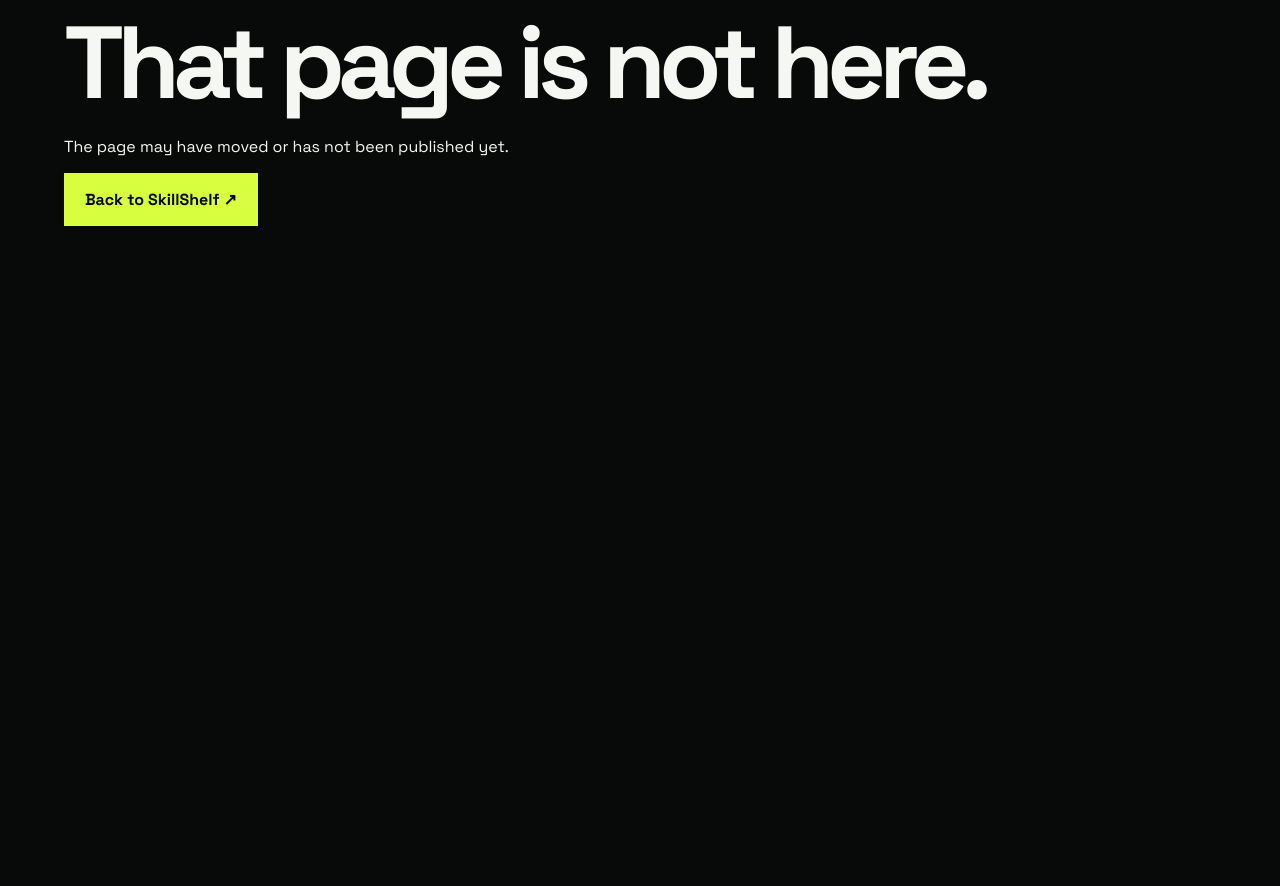
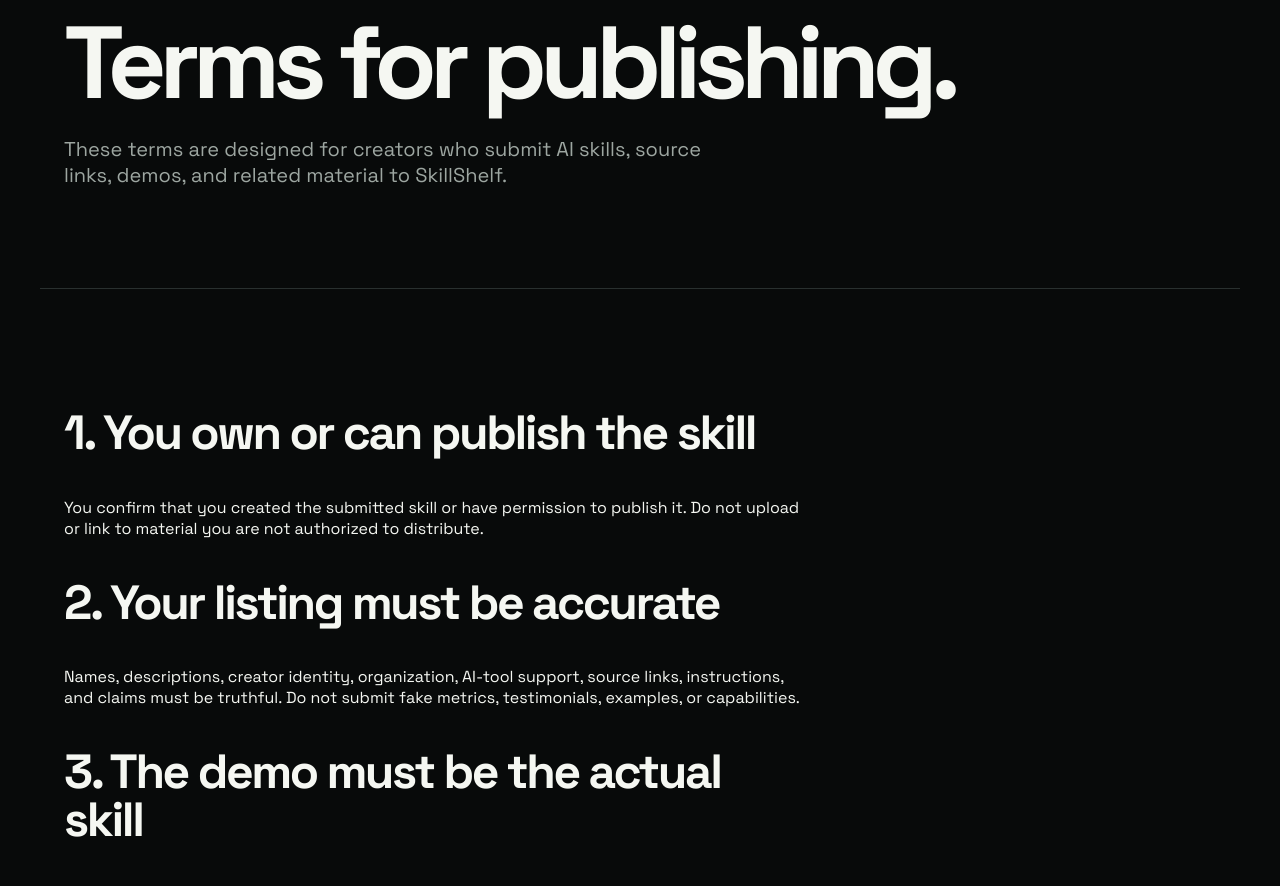
Before and after one commit to SohailKhan0525/skillshelflabs, a Next.js app: page /terms in a window 1280 px wide. Before the commit this address had no page. Shown: the part 200-1086 px from the top of the page. Before the commit the page ends 800 px from the top, so only its background shows below. Built offline with nearby package versions, Linux system fonts and the light colour scheme.

Commit message:
Enable real creator publishing

```diff
--- /dev/null
+++ b/app/terms/page.tsx
@@ -0,0 +1,21 @@
+import SiteNav from "../../components/site-nav";
+
+export const metadata = {
+  title: "Terms for Creators — SkillShelf",
+  description: "Creator terms for publishing skills on SkillShelf.",
+};
+
+export default function Terms() {
+  return <main><SiteNav /><section className="page-head shell"><p className="eyebrow">CREATOR TERMS</p><h1>Terms for publishing.</h1><p>These terms are designed for creators who submit AI skills, source links, demos, and related material to SkillShelf.</p></section>
+  <section className="shell content-grid"><article>
+    <h2>1. You own or can publish the skill</h2><p>You confirm that you created the submitted skill or have permission to publish it. Do not upload or link to material you are not authorized to distribute.</p>
+    <h2>2. Your listing must be accurate</h2><p>Names, descriptions, creator identity, organization, AI-tool support, source links, instructions, and claims must be truthful. Do not submit fake metrics, testimonials, examples, or capabilities.</p>
+    <h2>3. The demo must be the actual skill</h2><p>If you provide a demo, it must demonstrate the same original skill being published, not a separate template or unrelated website. You must have the right to show the demo.</p>
+    <h2>4. Responsive quality</h2><p>You confirm that the demo is intended to work responsively across desktop, tablet, and mobile screen sizes. SkillShelf does not certify every submitted demo, so creators remain responsible for testing their own work.</p>
+    <h2>5. Third-party services</h2><p>Do not expose API keys, passwords, private tokens, or other secrets in a skill, demo, repository, screenshots, or instructions.</p>
+    <h2>6. Moderation and removal</h2><p>SkillShelf may unpublish or remove a listing that is misleading, unauthorized, unsafe, malicious, abusive, or materially inconsistent with these terms.</p>
+    <h2>7. Your content remains yours</h2><p>You retain ownership of your submitted material. You grant SkillShelf permission to display the submitted listing, metadata, source/demo links, and previews as part of the discovery service.</p>
+    <h2>8. No guarantee of availability</h2><p>SkillShelf may change, suspend, or remove features and does not guarantee that third-party source or demo URLs will remain available.</p>
+    <h2>9. Acceptance</h2><p>By publishing, you confirm that you have read these creator terms and that your submission satisfies them.</p>
+  </article></section></main>;
+}
```
